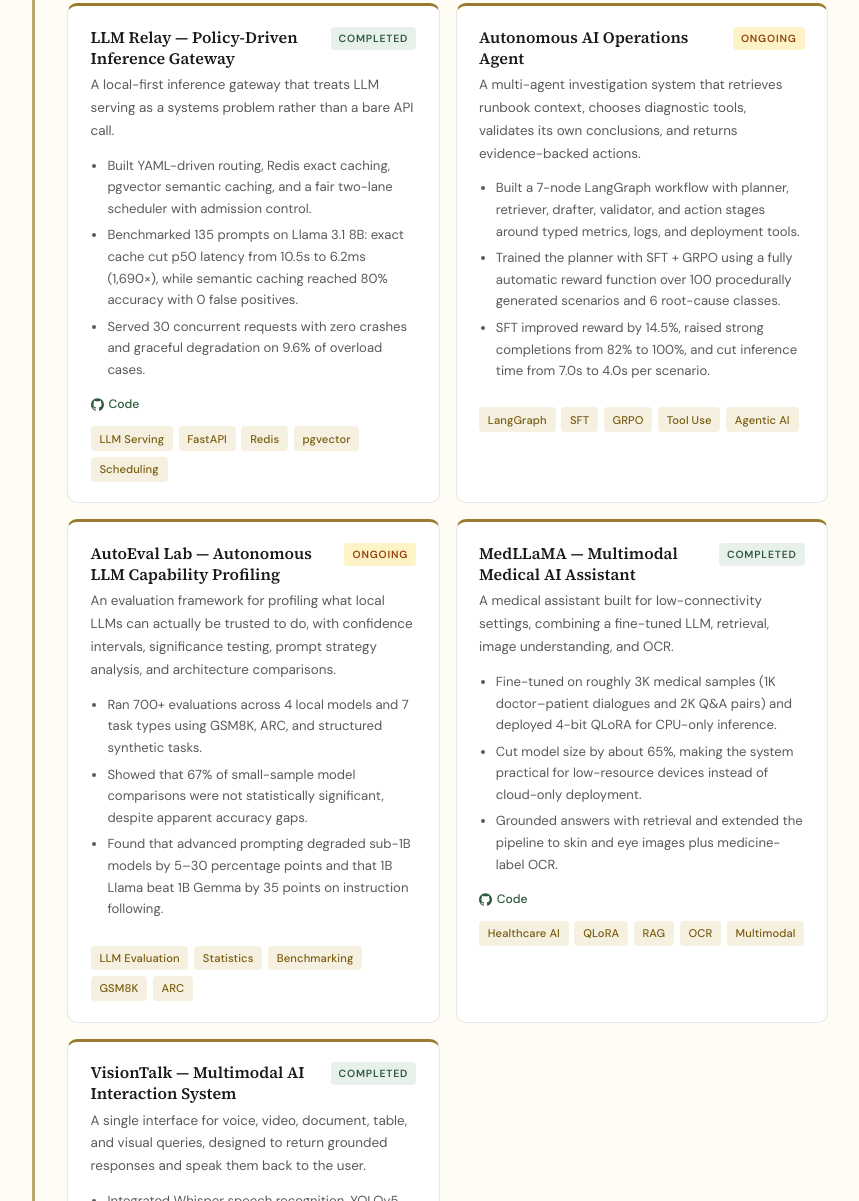
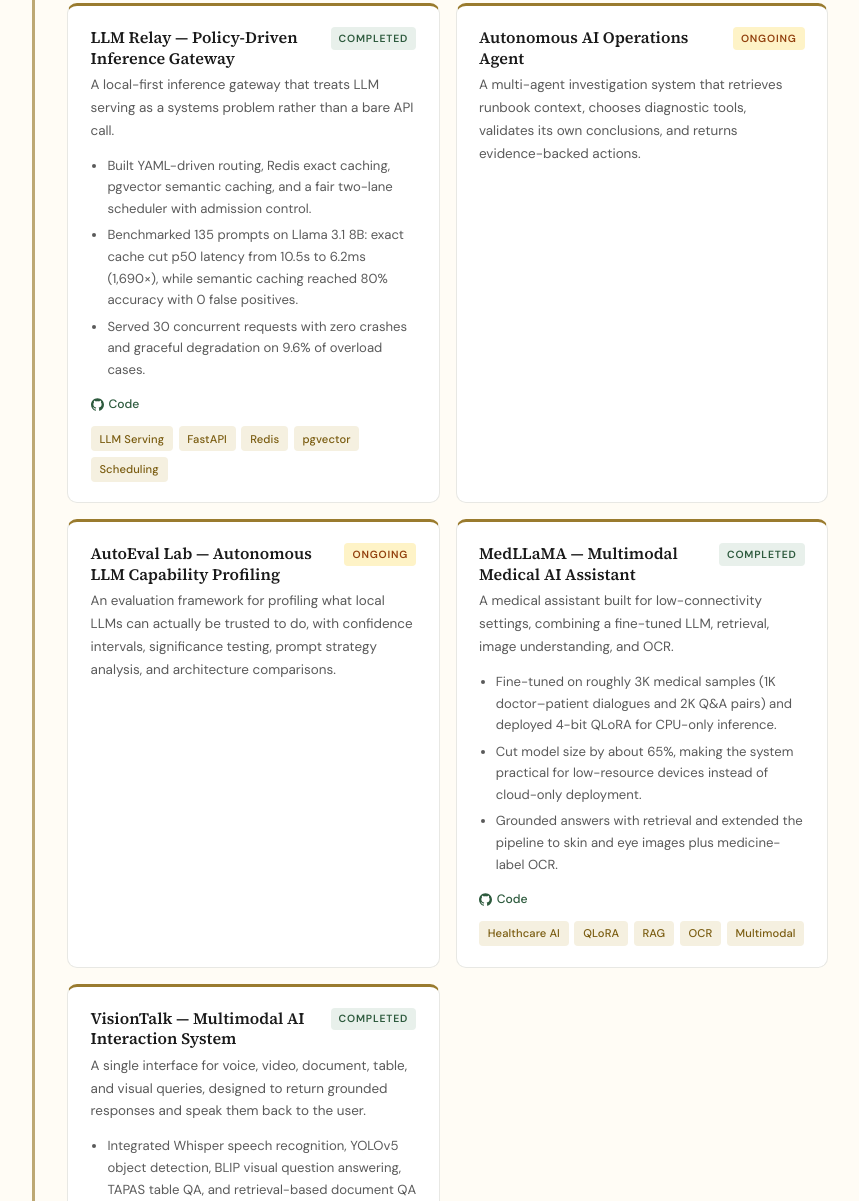
Before and after one commit to abhishekdhakaab/abhishekdhakaab.github.io, a plain HTML site: page index.html in a window 1280 px wide. Shown: the part 2417-3618 px from the top of the page, without its empty margins (198-1057 px from the left). Drawn offline with Linux system fonts and the light colour scheme.

Commit message:
Comment out highlights and tags for projects
Commented out highlights and tags sections for two projects in index.html.

```diff
--- a/index.html
+++ b/index.html
@@ -811,18 +811,18 @@
         "githubUrl": "",
         "videoUrl": "",
         "liveUrl": "",
-        "highlights": [
-          "Built a 7-node LangGraph workflow with planner, retriever, drafter, validator, and action stages around typed metrics, logs, and deployment tools.",
-          "Trained the planner with SFT + GRPO using a fully automatic reward function over 100 procedurally generated scenarios and 6 root-cause classes.",
-          "SFT improved reward by 14.5%, raised strong completions from 82% to 100%, and cut inference time from 7.0s to 4.0s per scenario."
-        ],
-        "tags": [
-          "LangGraph",
-          "SFT",
-          "GRPO",
-          "Tool Use",
-          "Agentic AI"
-        ]
+        // "highlights": [
+        //   "Built a 7-node LangGraph workflow with planner, retriever, drafter, validator, and action stages around typed metrics, logs, and deployment tools.",
+        //   "Trained the planner with SFT + GRPO using a fully automatic reward function over 100 procedurally generated scenarios and 6 root-cause classes.",
+        //   "SFT improved reward by 14.5%, raised strong completions from 82% to 100%, and cut inference time from 7.0s to 4.0s per scenario."
+        // ],
+        // "tags": [
+        //   "LangGraph",
+        //   "SFT",
+        //   "GRPO",
+        //   "Tool Use",
+        //   "Agentic AI"
+        // ]
       },
       {
         "title": "AutoEval Lab — Autonomous LLM Capability Profiling",
@@ -831,18 +831,18 @@
         "githubUrl": "",
         "videoUrl": "",
         "liveUrl": "",
-        "highlights": [
-          "Ran 700+ evaluations across 4 local models and 7 task types using GSM8K, ARC, and structured synthetic tasks.",
-          "Showed that 67% of small-sample model comparisons were not statistically significant, despite apparent accuracy gaps.",
-          "Found that advanced prompting degraded sub-1B models by 5–30 percentage points and that 1B Llama beat 1B Gemma by 35 points on instruction following."
-        ],
-        "tags": [
-          "LLM Evaluation",
-          "Statistics",
-          "Benchmarking",
-          "GSM8K",
-          "ARC"
-        ]
+        // "highlights": [
+        //   "Ran 700+ evaluations across 4 local models and 7 task types using GSM8K, ARC, and structured synthetic tasks.",
+        //   "Showed that 67% of small-sample model comparisons were not statistically significant, despite apparent accuracy gaps.",
+        //   "Found that advanced prompting degraded sub-1B models by 5–30 percentage points and that 1B Llama beat 1B Gemma by 35 points on instruction following."
+        // ],
+        // "tags": [
+        //   "LLM Evaluation",
+        //   "Statistics",
+        //   "Benchmarking",
+        //   "GSM8K",
+        //   "ARC"
+        // ]
       },
       {
         "title": "MedLLaMA — Multimodal Medical AI Assistant",
```
